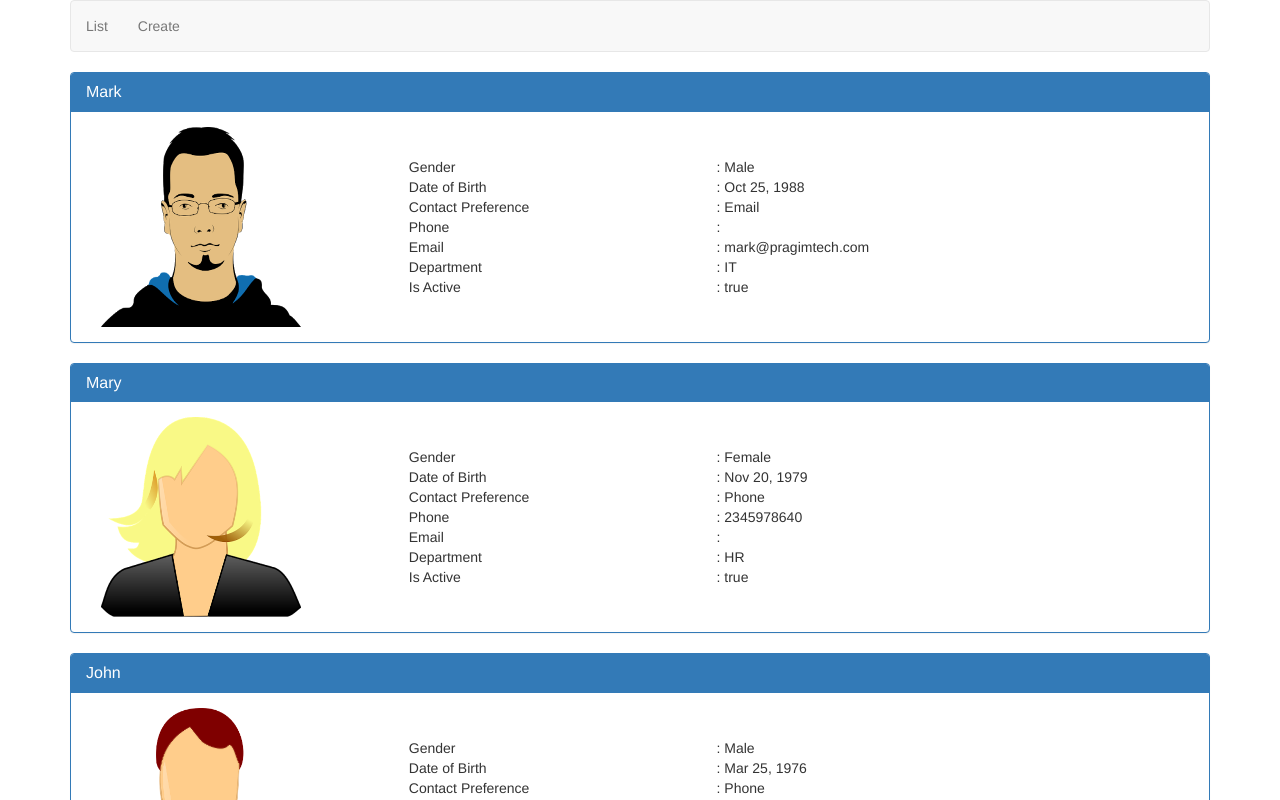
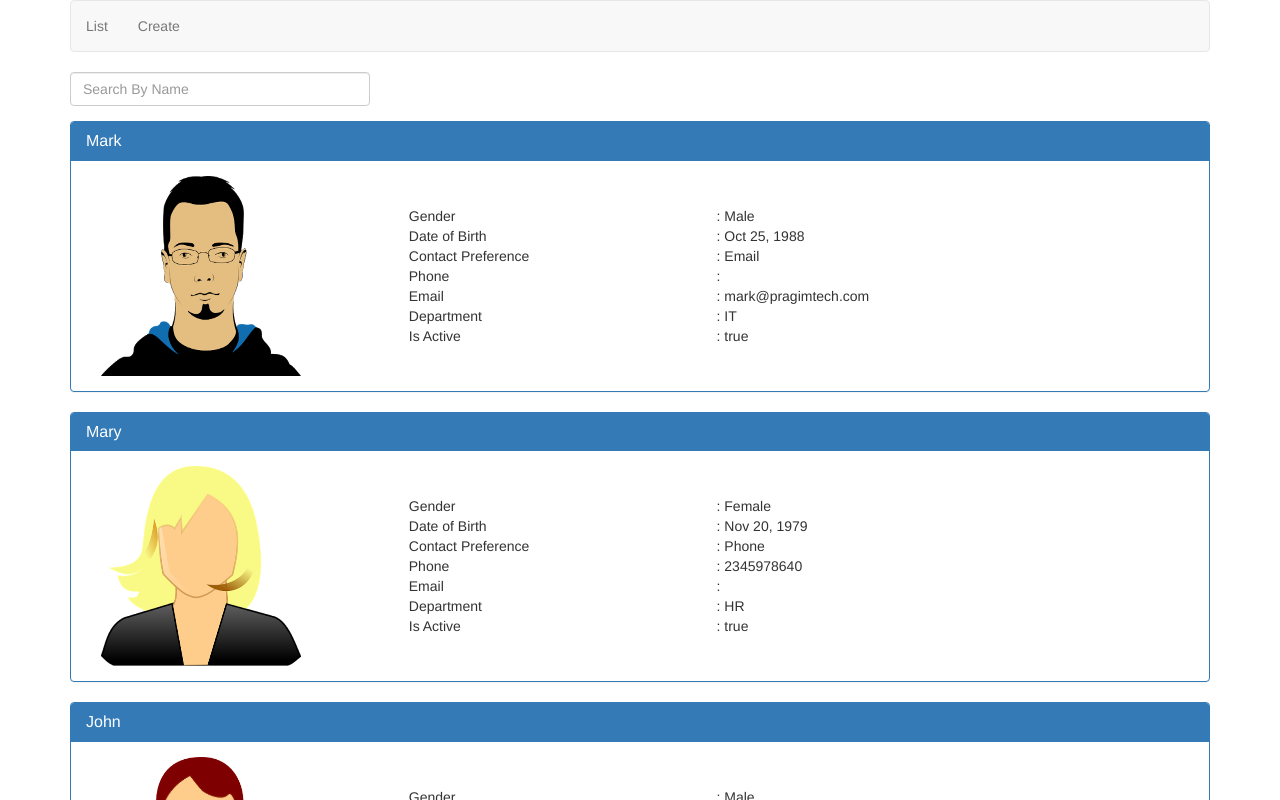
Before and after one commit to Abhisekshrestha01/Angular5, an Angular app: page /list in a window 1280 px wide. Shown: the top 800 px of the page. Built offline with nearby package versions, Linux system fonts and the light colour scheme.

Commit message:
search added in lsir

```diff
--- a/src/app/app.module.ts
+++ b/src/app/app.module.ts
@@ -13,6 +13,7 @@ import { CreateEmployeeComponent } from './employees/create-employee.component';
 import { DisplayEmployeeComponent } from './employees/display-employee.component';
 import { CreateEmployeeCanDeactivateGuardService} from './employees/create-employee-can-deactivate-guard.service';
 import { EmployeeDetailsComponent } from './employees/employee-details.component';
+import { EmployeeFilterPipe } from './employees/employee-filter.pipe';
 
 const appRoutes: Routes = [
 {path: 'list', component: ListemployeesComponent},
@@ -30,7 +31,8 @@ const appRoutes: Routes = [
     SelectRequiredValidatorDirective,
     ConfirmEqualValidatorDirective,
     DisplayEmployeeComponent,
-    EmployeeDetailsComponent
+    EmployeeDetailsComponent,
+    EmployeeFilterPipe
   ],
   imports: [
     BrowserModule,
--- /dev/null
+++ b/src/app/employees/employee-filter.pipe.ts
@@ -0,0 +1,16 @@
+import { PipeTransform, Pipe } from '@angular/core';
+import { Employee } from '../models/employee.model';
+
+@Pipe({
+    name: 'employeeFilter'
+
+})
+
+export class EmployeeFilterPipe implements PipeTransform {
+    transform(employees: Employee[], searchTerm: string): Employee[] {
+        if (!employees || !searchTerm) {
+            return employees;
+        }
+        return employees.filter(employee => employee.name.toLowerCase().indexOf(searchTerm.toLowerCase())! == -1);
+    }
+}
--- a/src/app/employees/listemployees.component.html
+++ b/src/app/employees/listemployees.component.html
@@ -1,5 +1,7 @@
-
-<div *ngFor="let employee of employees">
+<div class="form-group">
+  <input type="text" class="form-control" placeholder="Search By Name" style="width:300px" [(ngModel)]="searchTerm">
+</div>
+<div *ngFor="let employee of employees | employeeFilter:searchTerm">
   <div (click)="onClick(employee.id)" class="pointerCursor">
       <app-display-employee [employee]="employee" #childComponent></app-display-employee>
   </div>
```
